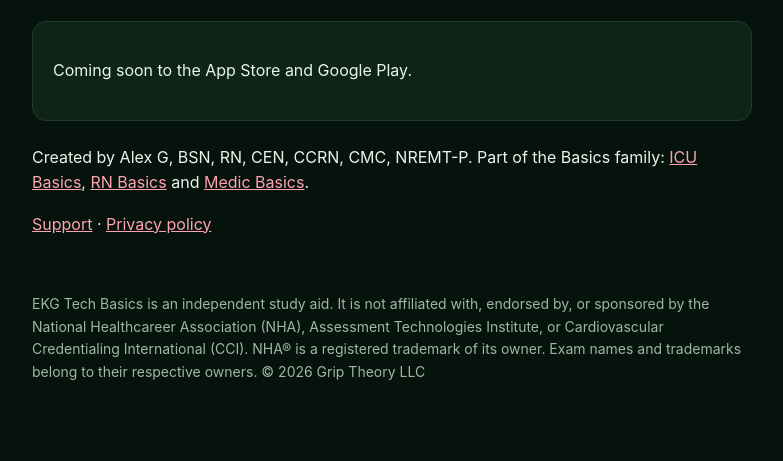
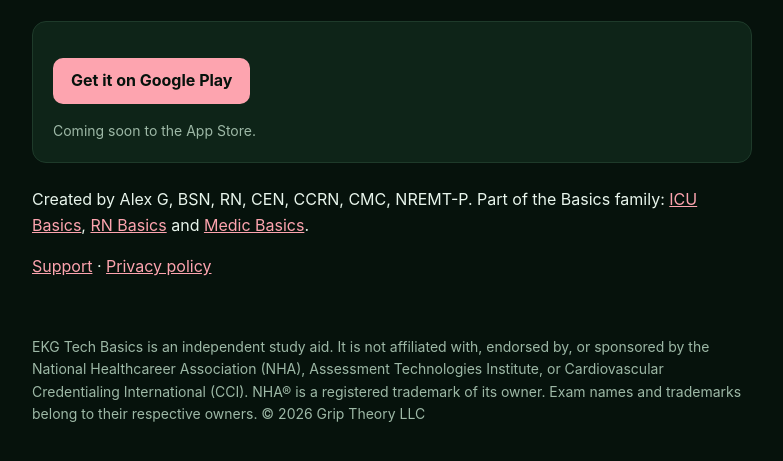
Before and after one commit to alexgateley/ekgtechbasics-site, a plain HTML site: page index.html in a window 1280 px wide. Shown: the part 139-600 px from the top of the page, without its empty margins (248-1031 px from the left). Drawn offline with Linux system fonts and the light colour scheme.

Commit message:
Google Play link (app is live on Play); App Store still coming soon
Co-Authored-By: Claude Opus 5.5 <noreply@anthropic.com>

```diff
--- a/index.html
+++ b/index.html
@@ -2,7 +2,8 @@
 <title>EKG Tech Basics</title><meta name="description" content="EKG technician exam prep: NHA CET, CCI CRAT and CCT">
 <link rel="icon" href="assets/favicon.png"><link rel="stylesheet" href="styles.css"></head><body>
 <div class="wrap"><div class="hero"><img src="assets/icon.png" alt="EKG Tech Basics icon"><div><h1>EKG Tech Basics</h1><p class="sub">EKG technician exam prep: NHA CET, CCI CRAT and CCT</p></div></div>
-<div class="card"><p>Coming soon to the App Store and Google Play.</p></div>
+<div class="card"><p><a class="play" href="https://play.google.com/store/apps/details?id=com.alex.ekgtechbasics">Get it on Google Play</a></p>
+<p class="soon">Coming soon to the App Store.</p></div>
 <p>Created by Alex G, BSN, RN, CEN, CCRN, CMC, NREMT-P. Part of the Basics family: <a href="https://icubasics.com/">ICU Basics</a>, <a href="https://rnbasics.com/">RN Basics</a> and <a href="https://medicbasics.com/">Medic Basics</a>.</p>
 <p><a href="support.html">Support</a> · <a href="privacy.html">Privacy policy</a></p></div>
 <footer>EKG Tech Basics is an independent study aid. It is not affiliated with, endorsed by, or sponsored by the National Healthcareer Association (NHA), Assessment Technologies Institute, or Cardiovascular Credentialing International (CCI). NHA® is a registered trademark of its owner. Exam names and trademarks belong to their respective owners. © 2026 Grip Theory LLC</footer></body></html>
--- a/styles.css
+++ b/styles.css
@@ -5,3 +5,5 @@ a{color:var(--accent)}.wrap{max-width:760px;margin:0 auto;padding:40px 20px}
 h1{font-size:32px;margin:0}.sub{color:var(--muted);margin:4px 0 0}
 .card{background:var(--card);border:1px solid var(--line);border-radius:14px;padding:20px;margin:24px 0}
 footer{color:var(--muted);font-size:14px;max-width:760px;margin:0 auto;padding:0 20px 40px}
+
+.play{display:inline-block;background:var(--accent);color:var(--bg);font-weight:700;text-decoration:none;padding:10px 18px;border-radius:10px}.play:hover{opacity:.9}.soon{color:var(--muted);font-size:14px;margin:10px 0 0}
```
